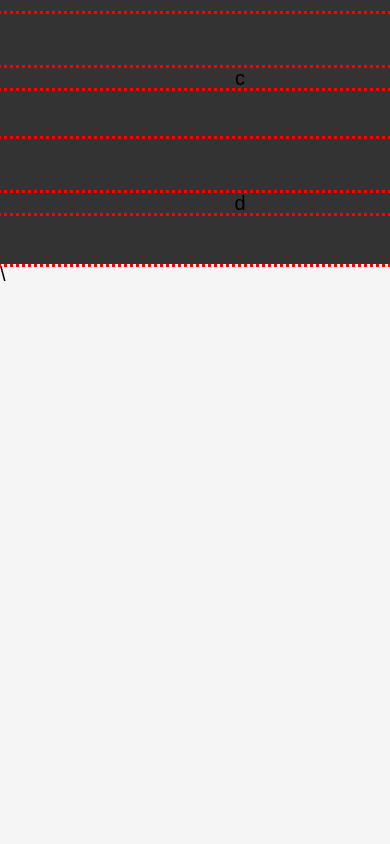
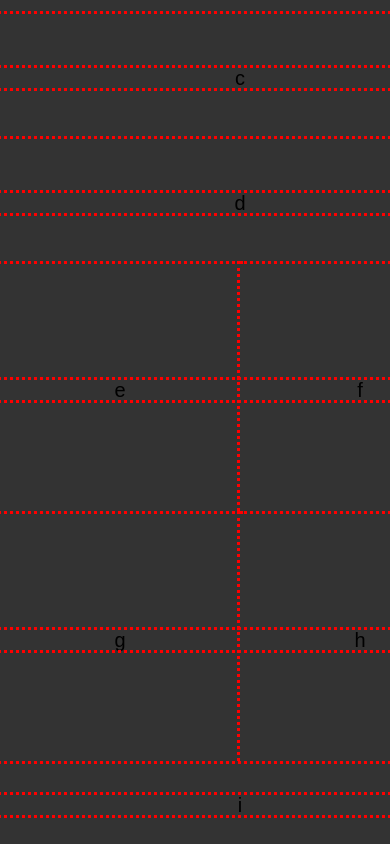
Before and after one commit to MthwBrwn/ui-challenge-1, a plain HTML site: page index.html in a window 390 px wide. Shown: the part 311-1155 px from the top of the page. Before the commit the page ends 844 px from the top, so only its background shows below. Drawn offline with Linux system fonts and the light colour scheme.

Commit message:
mobile view complete

```diff
--- a/index.html
+++ b/index.html
@@ -26,8 +26,21 @@
       <div class="box"> <p class="text-position"> d </p> </div>
   </main>\
   </div>
-
-
-
-
+  <div class=article-box>
+    <article>
+      <div class="box"> <p class="text-position"> e </p> </div>
+    </article>
+    <article>
+      <div class="box"> <p class="text-position"> f </p> </div>
+    </article>
+    <article>
+      <div class="box"> <p class="text-position"> g </p> </div>
+    </article>
+    <article>
+      <div class="box"> <p class="text-position"> h </p> </div>
+    </article>
+  </div>
+  <footer>
+      <div class="box"> <p class="text-position"> i </p> </div>
+  </footer>
 </body>
--- a/styles/base.css
+++ b/styles/base.css
@@ -34,7 +34,7 @@ aside {
 
 .main-box {
   width: 480px;
-  height: 150px;
+  height: 250px;
   margin: 0 auto;
 }
 
@@ -43,3 +43,22 @@ main{
   height: 125px;
 
 }
+
+.article-box {
+  width: 480px;
+  height: 500px;
+  margin: 0 auto;
+}
+
+article {
+  width: 240px;
+  height: 250px;
+  float:left;
+
+}
+
+footer {
+  width: 480px;
+  height: 80px;
+  margin: 0 auto;
+}
--- a/styles/layout.css
+++ b/styles/layout.css
@@ -2,7 +2,7 @@
   position: relative;
   text-align: center;
   background-color: #333333;
-  width: 480px;
+  width: 100%;
   height:100%;
   margin: 0 auto;
 }
```
